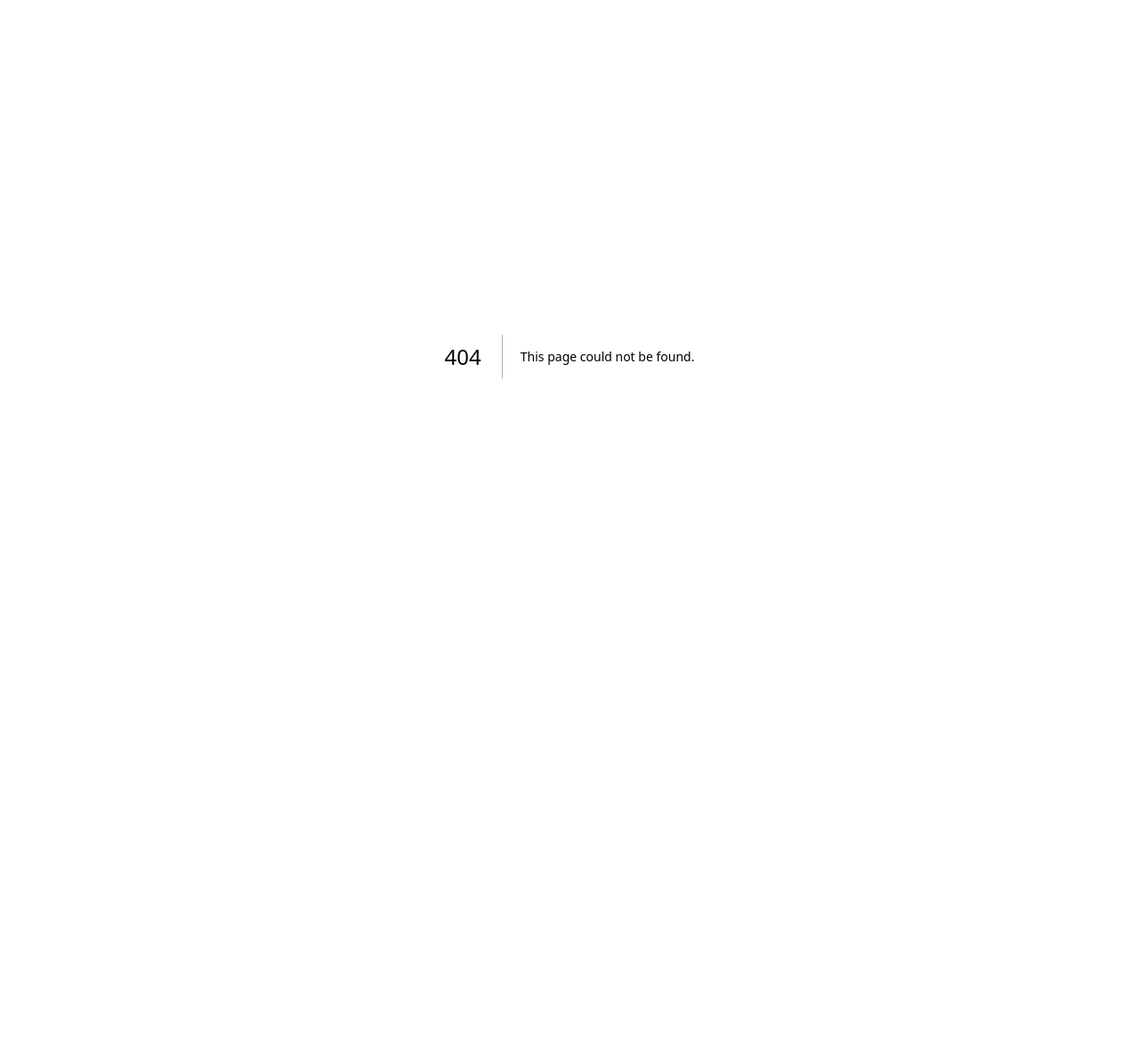
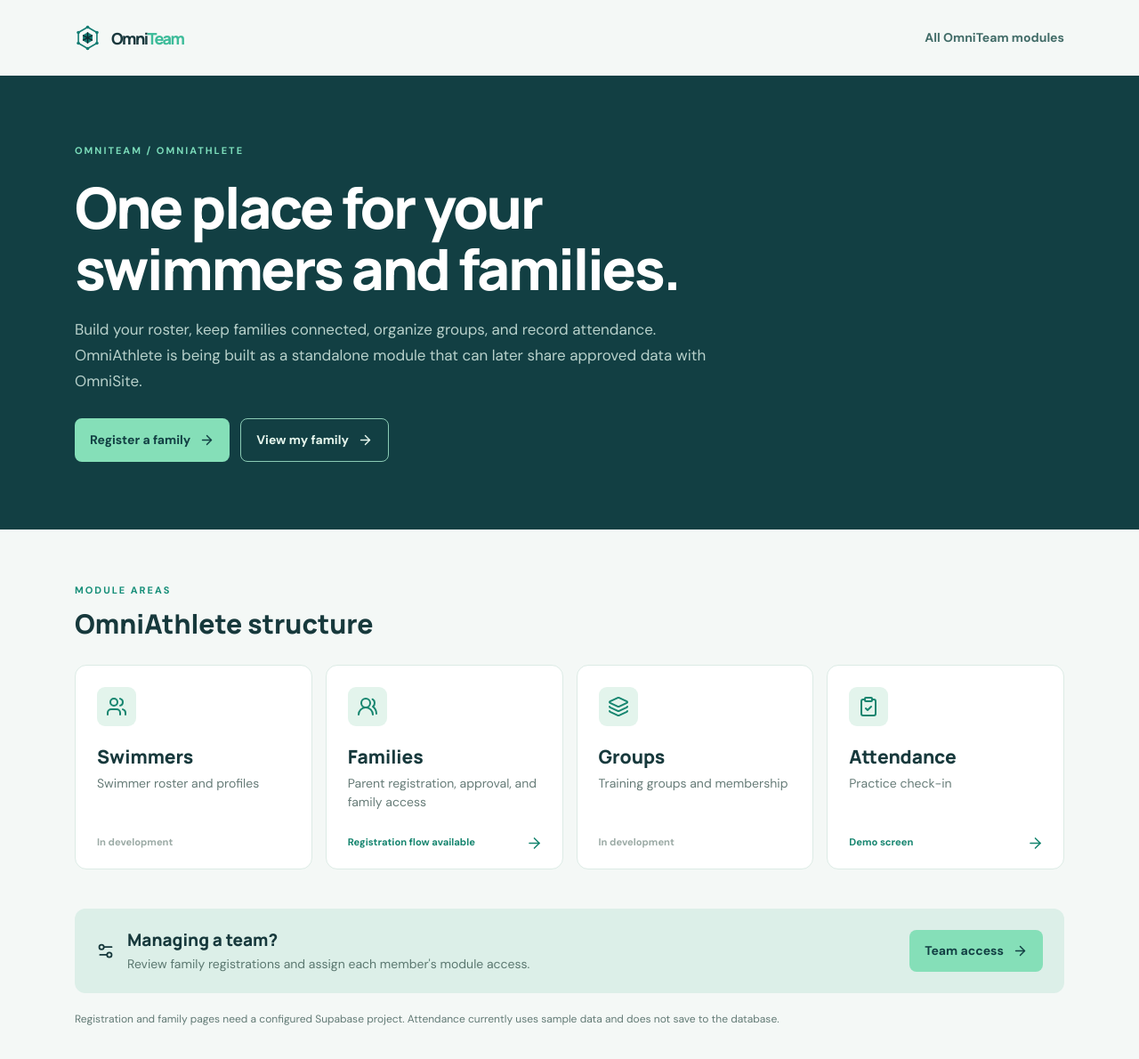
Before and after one commit to valenjimmo/omniteam, a Next.js app: page /omniathlete in a window 1280 px wide. Before the commit this address had no page. Shown: the top 1190 px of the page at 89% size. Before the commit the page ends 800 px from the top, so only its background shows below. Built offline with nearby package versions, Linux system fonts and the light colour scheme.

Commit message:
Expose OmniAthlete workflows from main navigation

```diff
--- a/src/app/attendance/page.tsx
+++ b/src/app/attendance/page.tsx
@@ -24,7 +24,10 @@ const initialSwimmers: Swimmer[] = [
 ];
 
 const nav = [
-  { label: "OmniTeam home", icon: LayoutDashboard, href: "/" }, { label: "Attendance", icon: ClipboardCheck, active: true, href: "/attendance" },
+  { label: "OmniTeam home", icon: LayoutDashboard, href: "/" },
+  { label: "OmniAthlete", icon: Users, href: "/omniathlete" },
+  { label: "Attendance", icon: ClipboardCheck, active: true, href: "/attendance" },
+  { label: "My family", icon: Users, href: "/my-family" },
   { label: "Swimmers", icon: Users }, { label: "Groups", icon: SlidersHorizontal },
   { label: "Schedule", icon: CalendarDays }, { label: "Reports", icon: Activity },
 ];
@@ -61,14 +64,15 @@ export default function Home() {
       <Link className="brand" href="/" aria-label="OmniTeam home"><OmniTeamLogo compact /><small>OMNIATHLETE</small></Link>
       <div className="team-switcher"><div className="team-avatar">S</div><div><b>SSF Aquatics</b><small>Team workspace</small></div><ChevronDown size={15} /></div>
       <nav>{nav.map(({ label, icon: Icon, active, href }) => href ? <Link className={active ? "active" : ""} href={href} key={label}><Icon size={18} /><span>{label}</span></Link> : <span className="sidebar-nav-soon" key={label} aria-label={label + ", coming soon"}><Icon size={18} /><span>{label}</span><small>Soon</small></span>)}</nav>
-      <div className="sidebar-bottom"><a href="#"><Settings2 size={18} />Settings</a><div className="profile"><div className="profile-avatar">JD</div><div><b>Jimmy Diaz</b><small>Owner</small></div><MoreHorizontal size={17} /></div></div>
+      <div className="sidebar-bottom"><Link href="/team/access"><Settings2 size={18} />Team access</Link><div className="profile"><div className="profile-avatar">JD</div><div><b>Demo account</b><small>Sample data</small></div><MoreHorizontal size={17} /></div></div>
     </aside>
     <section className="content">
       <header className="topbar"><div className="breadcrumb"><span>OmniAthlete</span><b>/</b><strong>Attendance</strong></div><div className="top-actions"><button className="icon-button" aria-label="Search"><Search size={18} /></button><button className="help">?</button><div className="mini-avatar">JD</div></div></header>
       <div className="page-wrap">
+        <p className="attendance-demo-note">Demo screen: these swimmers and attendance changes are sample data and are not saved to Supabase. <Link href="/omniathlete">Explore OmniAthlete</Link></p>
         <div className="page-heading"><div><p className="eyebrow">TUESDAY, SEPTEMBER 10, 2026</p><h1>Attendance</h1><p className="muted">Keep today&apos;s practices moving with a quick, focused check-in.</p></div><button className="outline-button"><Download size={16} /> Export report</button></div>
         <section className="practice-banner"><div className="practice-icon"><Clock3 size={22} /></div><div className="practice-meta"><div className="practice-title"><h2>Age Group 1</h2><span className="live-tag">● LIVE</span></div><p>Today, 4:00 PM – 5:30 PM <span>·</span> Main Pool</p></div><div className="practice-stats"><div><small>EXPECTED</small><b>{swimmers.length}</b></div><div><small>PRESENT</small><b className="green-text">{present}</b></div><div><small>ABSENT</small><b className="red-text">{absent}</b></div><div><small>EXCUSED</small><b className="yellow-text">{excused}</b></div></div><button className="finish-button">Finish attendance <span>↗</span></button></section>
-        <div className="section-heading"><div><h2>Mark attendance</h2><p className="muted">Changes save automatically as you make them.</p></div><div className="save-state"><span className={saved ? "saved-dot" : "saving-dot"} />{saved ? "All changes saved" : "Saving changes..."}</div></div>
+        <div className="section-heading"><div><h2>Mark attendance</h2><p className="muted">Try the sample controls. Changes stay on this page only.</p></div><div className="save-state"><span className={saved ? "saved-dot" : "saving-dot"} />{saved ? "Demo changes only" : "Updating demo..."}</div></div>
         <div className="toolbar"><div className="search-field"><Search size={17} /><input value={query} onChange={(event) => setQuery(event.target.value)} placeholder="Search swimmers..." />{query && <button onClick={() => setQuery("")} aria-label="Clear search"><X size={15} /></button>}</div><button className="bulk-button" onClick={() => markAll("PRESENT")}><span className="check-square">✓</span> Mark all present</button><button className="filter-button"><SlidersHorizontal size={16} /> Filter <span className="filter-count">1</span></button></div>
         <div className="roster-card"><div className="roster-head"><span>SWIMMER <small>({filtered.length})</small></span><span>ATTENDANCE STATUS</span><span>LAST UPDATED</span></div>{filtered.map((swimmer) => <div className="roster-row" key={swimmer.id}><div className="swimmer-cell"><div className={`swimmer-avatar avatar-${swimmer.id % 4}`}>{swimmer.initials}</div><div><b>{swimmer.name}</b><small>{swimmer.group}</small></div></div><div className="status-control"><StatusPill status={swimmer.status} /><select value={swimmer.status} onChange={(event) => setStatus(swimmer.id, event.target.value as AttendanceStatus)} aria-label={`Attendance status for ${swimmer.name}`}><option value="PRESENT">Present</option><option value="ABSENT">Absent</option><option value="EXCUSED">Excused</option><option value="LATE">Late</option></select><ChevronDown size={14} /></div><span className="updated">Just now</span></div>)}</div>
         <div className="bottom-grid"><div className="insight-card"><div className="card-heading"><div><p className="eyebrow">TEAM SNAPSHOT</p><h3>This month&apos;s attendance</h3></div><button className="more-button"><MoreHorizontal size={18} /></button></div><div className="attendance-score"><strong>{formatAttendancePercentage(percentage)}</strong><span className="trend">↗ 2.4%</span><p>Across all active groups</p></div><div className="progress"><span style={{ width: `${percentage}%` }} /></div><div className="legend"><span><i className="legend-present" />Present <b>92%</b></span><span><i className="legend-excused" />Excused <b>4%</b></span><span><i className="legend-absent" />Absent <b>4%</b></span></div></div><div className="upcoming-card"><div className="card-heading"><div><p className="eyebrow">UP NEXT</p><h3>Today&apos;s practices</h3></div><a href="#">View schedule →</a></div><div className="upcoming-row"><span className="time-block">5:45 <small>PM</small></span><div><b>Senior Prep</b><small>North Pool · 20 swimmers</small></div><span className="upcoming-pill">Upcoming</span></div><div className="upcoming-row"><span className="time-block">6:30 <small>PM</small></span><div><b>Senior</b><small>North Pool · 14 swimmers</small></div><span className="upcoming-pill">Upcoming</span></div></div></div>
--- /dev/null
+++ b/src/app/omniathlete/page.tsx
@@ -0,0 +1,41 @@
+import Link from "next/link";
+import { ArrowRight, ClipboardCheck, Users, UsersRound, Layers3, Settings2 } from "lucide-react";
+import { OmniTeamLogo } from "../omniteam-logo";
+
+const areas = [
+  { name: "Swimmers", detail: "Swimmer roster and profiles", icon: Users, status: "In development" },
+  { name: "Families", detail: "Parent registration, approval, and family access", icon: UsersRound, status: "Registration flow available", href: "/register" },
+  { name: "Groups", detail: "Training groups and membership", icon: Layers3, status: "In development" },
+  { name: "Attendance", detail: "Practice check-in", icon: ClipboardCheck, status: "Demo screen", href: "/attendance" },
+];
+
+export default function OmniAthleteHome() {
+  return <main className="athlete-home">
+    <header className="athlete-header">
+      <Link href="/"><OmniTeamLogo compact /></Link>
+      <Link href="/">All OmniTeam modules</Link>
+    </header>
+    <section className="athlete-hero">
+      <p className="athlete-kicker">OMNITEAM / OMNIATHLETE</p>
+      <h1>One place for your swimmers and families.</h1>
+      <p>Build your roster, keep families connected, organize groups, and record attendance. OmniAthlete is being built as a standalone module that can later share approved data with OmniSite.</p>
+      <div className="athlete-actions">
+        <Link href="/register">Register a family <ArrowRight size={17} /></Link>
+        <Link href="/my-family">View my family <ArrowRight size={17} /></Link>
+      </div>
+    </section>
+    <section className="athlete-section">
+      <div><p className="athlete-kicker">MODULE AREAS</p><h2>OmniAthlete structure</h2></div>
+      <div className="athlete-grid">{areas.map(({ name, detail, icon: Icon, status, href }) => {
+        const content = <><div className="athlete-card-icon"><Icon size={24} /></div><h3>{name}</h3><p>{detail}</p><small>{status}</small>{href && <ArrowRight className="athlete-card-arrow" size={19} />}</>;
+        return href ? <Link className="athlete-card" href={href} key={name}>{content}</Link>
+          : <div className="athlete-card athlete-card-soon" key={name}>{content}</div>;
+      })}</div>
+    </section>
+    <section className="athlete-tools">
+      <div><Settings2 size={21} /><div><h2>Managing a team?</h2><p>Review family registrations and assign each member's module access.</p></div></div>
+      <Link href="/team/access">Team access <ArrowRight size={17} /></Link>
+    </section>
+    <p className="athlete-note">Registration and family pages need a configured Supabase project. Attendance currently uses sample data and does not save to the database.</p>
+  </main>;
+}
--- a/src/app/page.tsx
+++ b/src/app/page.tsx
@@ -1,14 +1,16 @@
 import Link from "next/link";
-import { ArrowRight, CalendarDays, Check, ChevronRight, ClipboardCheck, CreditCard, Globe2, HeartHandshake, Medal, Users } from "lucide-react";
+import { ArrowRight, BarChart3, BellRing, CalendarDays, ChevronRight, ClipboardCheck, CreditCard, Globe2, HeartHandshake, Medal, Users } from "lucide-react";
 import { OmniTeamLogo } from "./omniteam-logo";
 
 const modules = [
-  { name: "OmniAthlete", category: "ATHLETES & ATTENDANCE", description: "Keep your roster connected and every practice accounted for.", icon: Users, active: true },
+  { name: "OmniAthlete", category: "SWIMMERS & FAMILIES", description: "Bring swimmers, families, groups, and attendance into one team home.", icon: Users, active: true },
   { name: "OmniSchedule", category: "PRACTICES & CALENDARS", description: "Make the next practice easy to find, plan, and run.", icon: CalendarDays },
   { name: "OmniMeet", category: "MEETS & EVENTS", description: "Bring entries, events, and meet days into one place.", icon: Medal },
   { name: "OmniVolunteer", category: "PEOPLE & HOURS", description: "Coordinate the people who make every event happen.", icon: HeartHandshake },
   { name: "OmniPay", category: "PAYMENTS & BILLING", description: "Give your team a clearer view of fees and payments.", icon: CreditCard },
+  { name: "OmniConnect", category: "TEAM COMMUNICATION", description: "Keep families informed through announcements and messages.", icon: BellRing },
   { name: "OmniSite", category: "YOUR TEAM ONLINE", description: "Give your community a welcoming home on the web.", icon: Globe2 },
+  { name: "OmniInsights", category: "TEAM ANALYTICS", description: "See membership, meet, volunteer, and financial trends.", icon: BarChart3 },
 ];
 
 export default function Home() {
@@ -16,19 +18,19 @@ export default function Home() {
     <div className="landing-glow" aria-hidden="true" />
     <header className="landing-header">
       <Link href="/" aria-label="OmniTeam home"><OmniTeamLogo light /></Link>
-      <div className="header-right"><span className="header-status"><span /> One platform. Every part of your team.</span><Link className="header-link" href="/attendance">Open attendance <ArrowRight size={16} /></Link></div>
+      <div className="header-right"><span className="header-status"><span /> One platform. Every part of your team.</span><Link className="header-link" href="/omniathlete">Explore OmniAthlete <ArrowRight size={16} /></Link></div>
     </header>
     <section className="landing-hero">
-      <div className="hero-copy"><div className="hero-kicker"><span className="kicker-line" /> BUILT FOR THE WHOLE TEAM</div><h1>Everything your<br />team needs, <em>together.</em></h1><p>From the pool deck to meet day and everything in between, OmniTeam brings your people, plans, and progress into one connected home.</p><div className="hero-actions"><Link className="hero-cta" href="/attendance">Go to attendance <ArrowRight size={19} /></Link><a className="hero-secondary" href="#modules">Explore the platform <ChevronRight size={17} /></a></div></div>
+      <div className="hero-copy"><div className="hero-kicker"><span className="kicker-line" /> BUILT FOR THE WHOLE TEAM</div><h1>Everything your<br />team needs, <em>together.</em></h1><p>From the pool deck to meet day and everything in between, OmniTeam brings your people, plans, and progress into one connected home.</p><div className="hero-actions"><Link className="hero-cta" href="/omniathlete">Explore OmniAthlete <ArrowRight size={19} /></Link><a className="hero-secondary" href="#modules">Explore the platform <ChevronRight size={17} /></a></div></div>
       <div className="hero-art" aria-hidden="true"><div className="orbit orbit-one" /><div className="orbit orbit-two" /><div className="orbit orbit-three" /><div className="hero-art-core"><svg viewBox="0 0 64 64" fill="none"><path d="M32 5.5 55 18.75v26.5L32 58.5 9 45.25v-26.5L32 5.5Z" stroke="currentColor" strokeWidth="2"/><path d="M20 25.5 32 18l12 7.5v13L32 46l-12-7.5v-13Z" fill="currentColor"/><path d="M32 18v28M20 25.5l24 13M44 25.5 20 38.5" stroke="#102b32" strokeWidth="3"/></svg></div><span className="orbit-dot dot-a" /><span className="orbit-dot dot-b" /><span className="orbit-dot dot-c" /><span className="art-label label-one">ONE TEAM</span><span className="art-label label-two">EVERY MOMENT</span></div>
     </section>
-    <section className="platform-section" id="modules"><div className="section-intro"><div><p className="section-kicker">THE OMNITEAM PLATFORM</p><h2>One home. Endless ways<br />to move forward.</h2></div><p>Each module is designed to work as part of a bigger picture. Start with attendance today; the rest of your toolkit is on its way.</p></div>
+    <section className="platform-section" id="modules"><div className="section-intro"><div><p className="section-kicker">THE OMNITEAM PLATFORM</p><h2>One home. Endless ways<br />to move forward.</h2></div><p>Explore OmniAthlete and the approved eight-module structure. Features are being built in stages.</p></div>
       <div className="modules-grid">{modules.map(({ name, category, description, icon: Icon, active }, index) => {
-        const content = <><div className="module-card-top"><span className="module-icon"><Icon size={23} strokeWidth={1.8} /></span><span className="module-number">0{index + 1} / 06</span></div><div className="module-card-body"><span className="module-category">{category}</span><h3>{name}</h3><p>{description}</p></div><div className="module-footer"><span className={active ? "module-ready" : "module-soon"}>{active && <Check size={13} />}{active ? "Attendance is ready" : "Coming soon"}</span><span className={active ? "module-arrow" : "module-arrow module-arrow-disabled"}><ArrowRight size={19} /></span></div></>;
-        return active ? <Link className="module-card module-card-active" href="/attendance" key={name} aria-label="Open OmniAthlete attendance">{content}</Link> : <div className="module-card module-card-soon" key={name} aria-label={name + ", coming soon"}>{content}</div>;
+        const content = <><div className="module-card-top"><span className="module-icon"><Icon size={23} strokeWidth={1.8} /></span><span className="module-number">{String(index + 1).padStart(2, "0")} / {String(modules.length).padStart(2, "0")}</span></div><div className="module-card-body"><span className="module-category">{category}</span><h3>{name}</h3><p>{description}</p></div><div className="module-footer"><span className={active ? "module-ready" : "module-soon"}>{active ? "In development" : "Planned"}</span><span className={active ? "module-arrow" : "module-arrow module-arrow-disabled"}><ArrowRight size={19} /></span></div></>;
+        return active ? <Link className="module-card module-card-active" href="/omniathlete" key={name} aria-label="Explore OmniAthlete">{content}</Link> : <div className="module-card module-card-soon" key={name} aria-label={name + ", planned"}>{content}</div>;
       })}</div>
     </section>
-    <section className="landing-callout"><div className="callout-icon"><ClipboardCheck size={26} /></div><div><span>READY TO USE NOW</span><h2>Make every practice count.</h2><p>OmniAthlete attendance is live and ready for your team.</p></div><Link href="/attendance">Open attendance <ArrowRight size={18} /></Link></section>
+    <section className="landing-callout"><div className="callout-icon"><ClipboardCheck size={26} /></div><div><span>BUILDING OMNIATHLETE</span><h2>Start with your people.</h2><p>Explore family registration, team access, and the attendance demo.</p></div><Link href="/omniathlete">Explore OmniAthlete <ArrowRight size={18} /></Link></section>
     <footer className="landing-footer"><OmniTeamLogo light compact /><span>Built for every team, every day.</span><span>© {new Date().getFullYear()} OmniTeam</span></footer>
   </main>;
 }
--- /dev/null
+++ b/src/app/register/page.tsx
@@ -0,0 +1,26 @@
+"use client";
+
+import { useState, type FormEvent } from "react";
+import { useRouter } from "next/navigation";
+import Link from "next/link";
+
+export default function FindTeamRegistrationPage() {
+  const [slug, setSlug] = useState("");
+  const router = useRouter();
+  function submit(event: FormEvent<HTMLFormElement>) {
+    event.preventDefault();
+    const value = slug.trim().toLowerCase();
+    if (/^[a-z0-9]+(?:-[a-z0-9]+)*$/.test(value)) router.push(`/register/${value}`);
+  }
+  return <main className="registration-page"><section className="registration-card">
+    <Link href="/omniathlete" className="registration-brand">Omni<span>Athlete</span></Link>
+    <p className="registration-kicker">FAMILY REGISTRATION</p>
+    <h1>Find your team</h1>
+    <p className="registration-intro">Enter the team link name provided by your swim team to start family registration.</p>
+    <form onSubmit={submit}>
+      <label>Team link name<input required value={slug} onChange={(event) => setSlug(event.target.value)} placeholder="e.g. seaside-swim" autoComplete="off" /></label>
+      <button type="submit">Continue</button>
+    </form>
+    <p className="registration-intro">Your team owner must open registration before the form is available.</p>
+  </section></main>;
+}
```
Also changed, not shown: src/app/globals.css, 1 other file (tests, documents, lock files or other folders).
